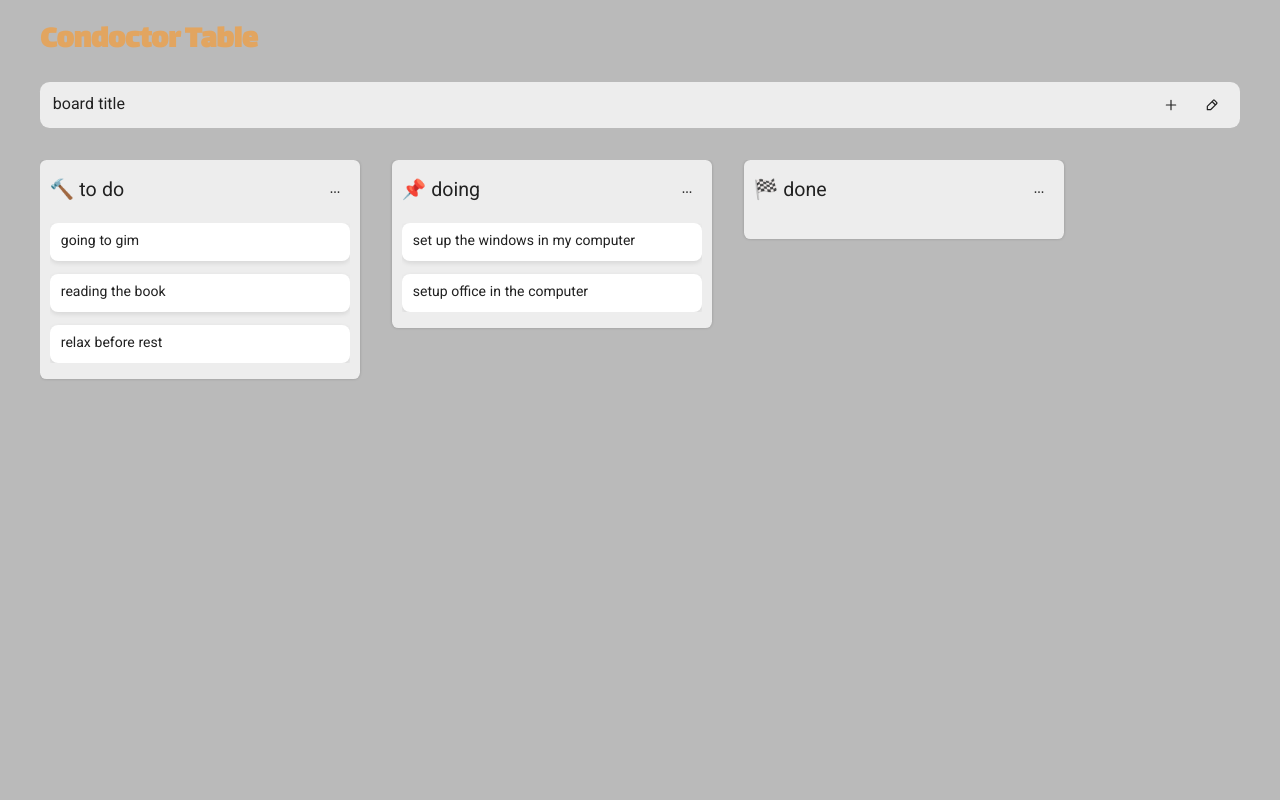
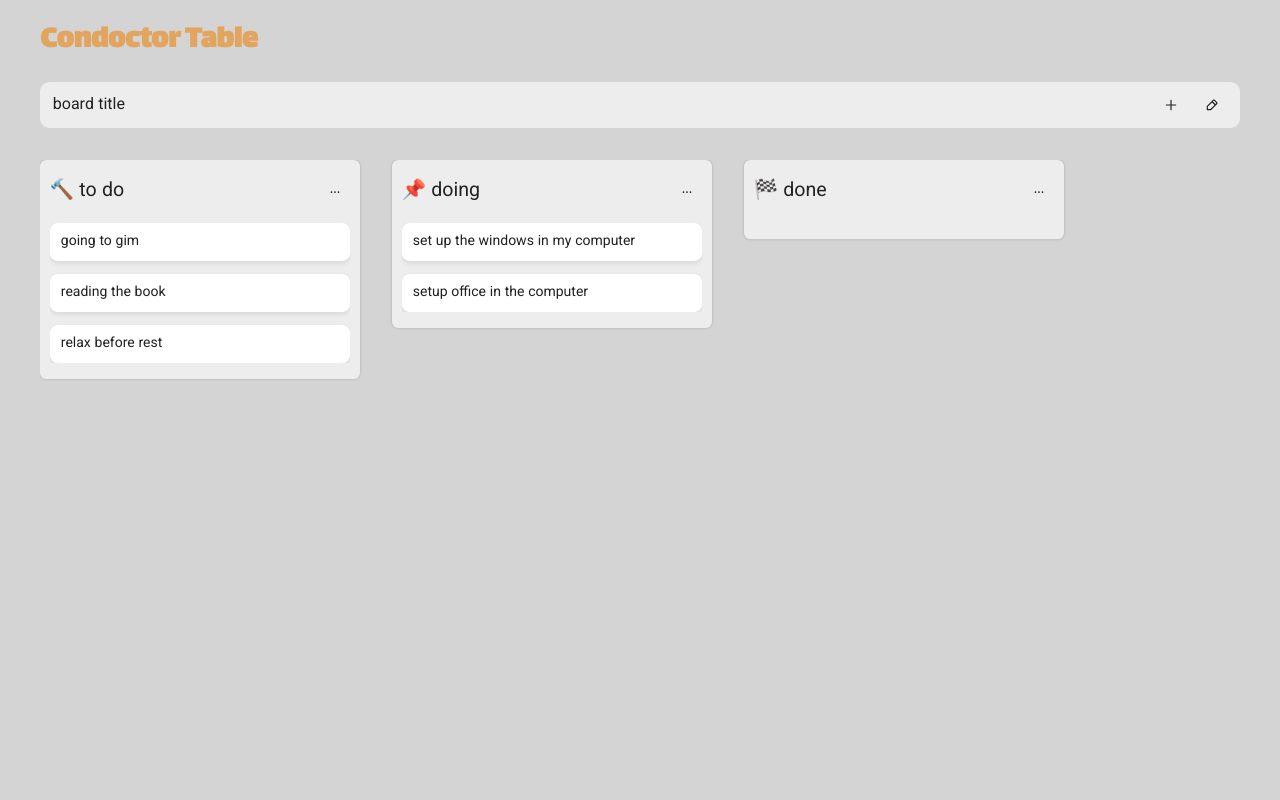
Before and after one commit to aminkazemideveloper-web/todo-tables, a React (Vite) app: page /board/1 in a window 1280 px wide. Shown: the top 800 px of the page. Built offline with nearby package versions, Linux system fonts and the light colour scheme.

Commit message:
[Update] css styles button hover and surface and iconButton hover

```diff
--- a/src/components/common/Button/Button.module.css
+++ b/src/components/common/Button/Button.module.css
@@ -23,7 +23,7 @@
         &.gray {
             --bg-color: var(--color-gray-400);
             --color: var(--color-white);
-            --bg-color-hover: var(--color-gray-600);
+            --bg-color-hover: var(--color-gray-500);
         }
 
         &.primary {
--- a/src/components/common/IconButton/IconButton.module.css
+++ b/src/components/common/IconButton/IconButton.module.css
@@ -16,7 +16,7 @@
     color: var(--color-gray-900);
 
     &:hover {
-        background-color: var(--color-gray-400);
+        background-color: var(--color-gray-200);
     }
 
 
--- a/src/styles/colors.css
+++ b/src/styles/colors.css
@@ -50,7 +50,7 @@
 --color-text--sub : var(--color-gray-600);
 
 
---color-surface--1 : var(--color-gray-300);
+--color-surface--1 : var(--color-gray-200);
 --color-surface--2 : var(--color-gray-100);
 --color-surface--3 : var(--color-white);
 
```
